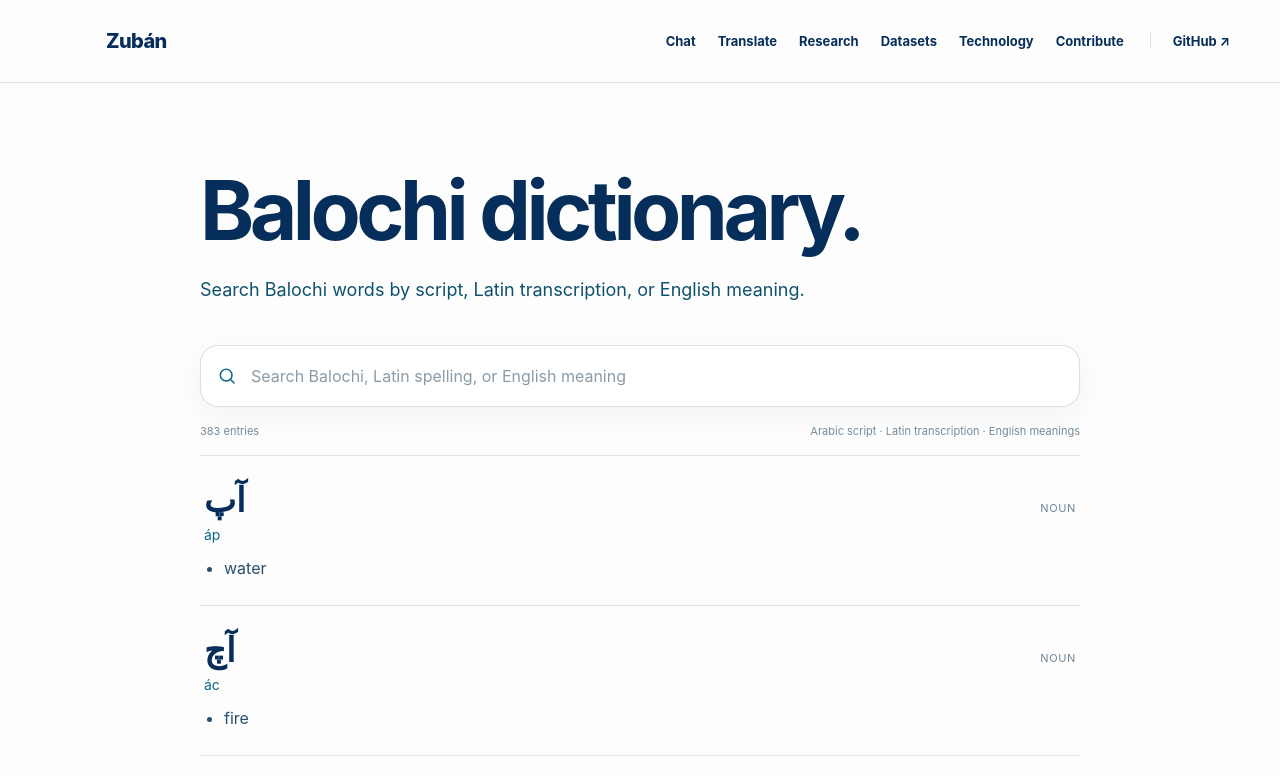
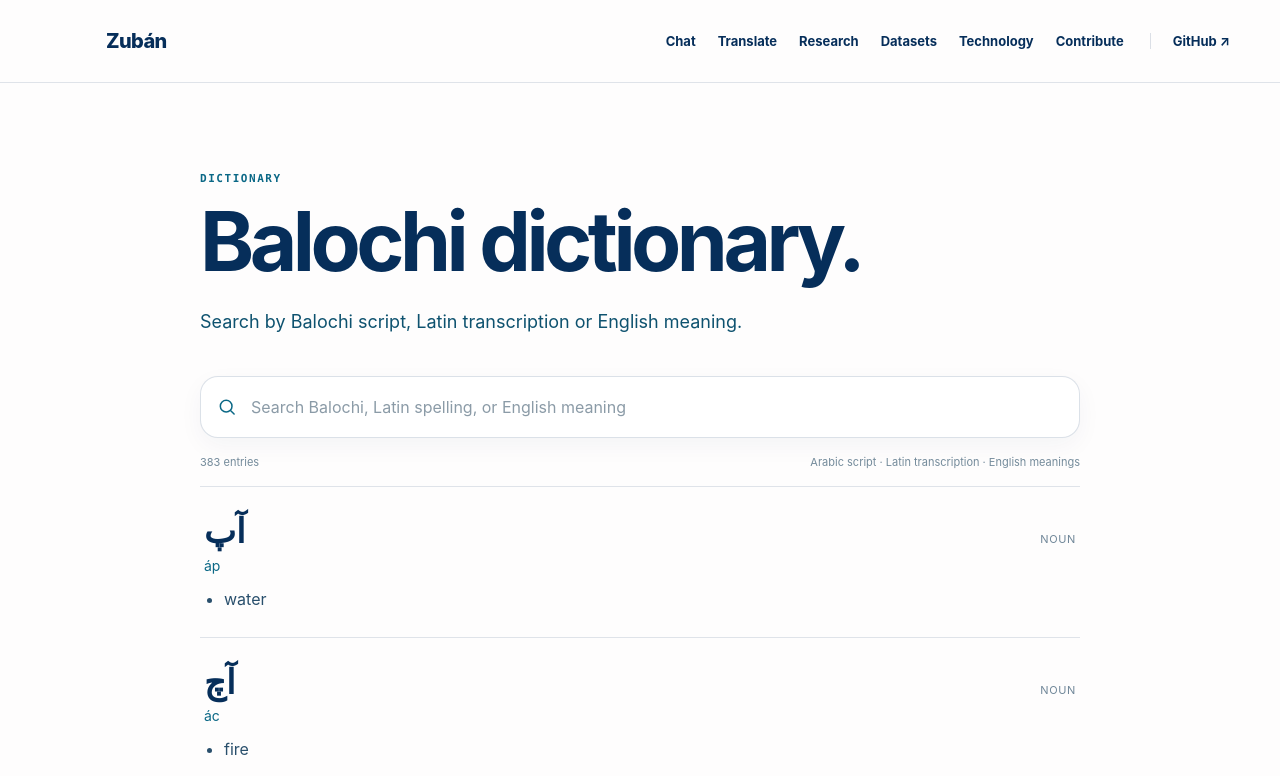
Before and after one commit to merajNizBaloch/Zuban-Open-Balochi-AI, a Next.js app: page /dictionary in a window 1280 px wide. Shown: the top 776 px of the page. Built offline with nearby package versions, Linux system fonts and the light colour scheme.

Commit message:
design: unify Zubán public pages

```diff
--- a/src/app/dictionary/page.tsx
+++ b/src/app/dictionary/page.tsx
@@ -4,10 +4,13 @@ export default function DictionaryPage() {
   return (
     <section className="section dictionary-page">
       <div className="shell narrow">
-        <h1 className="page-title">Balochi dictionary.</h1>
-        <p className="lead">
-          Search Balochi words by script, Latin transcription, or English meaning.
-        </p>
+        <div className="page-intro-center">
+          <p className="eyebrow">DICTIONARY</p>
+          <h1 className="page-title">Balochi dictionary.</h1>
+          <p className="lead">
+            Search by Balochi script, Latin transcription or English meaning.
+          </p>
+        </div>
         <DictionaryBrowser />
       </div>
     </section>
```
